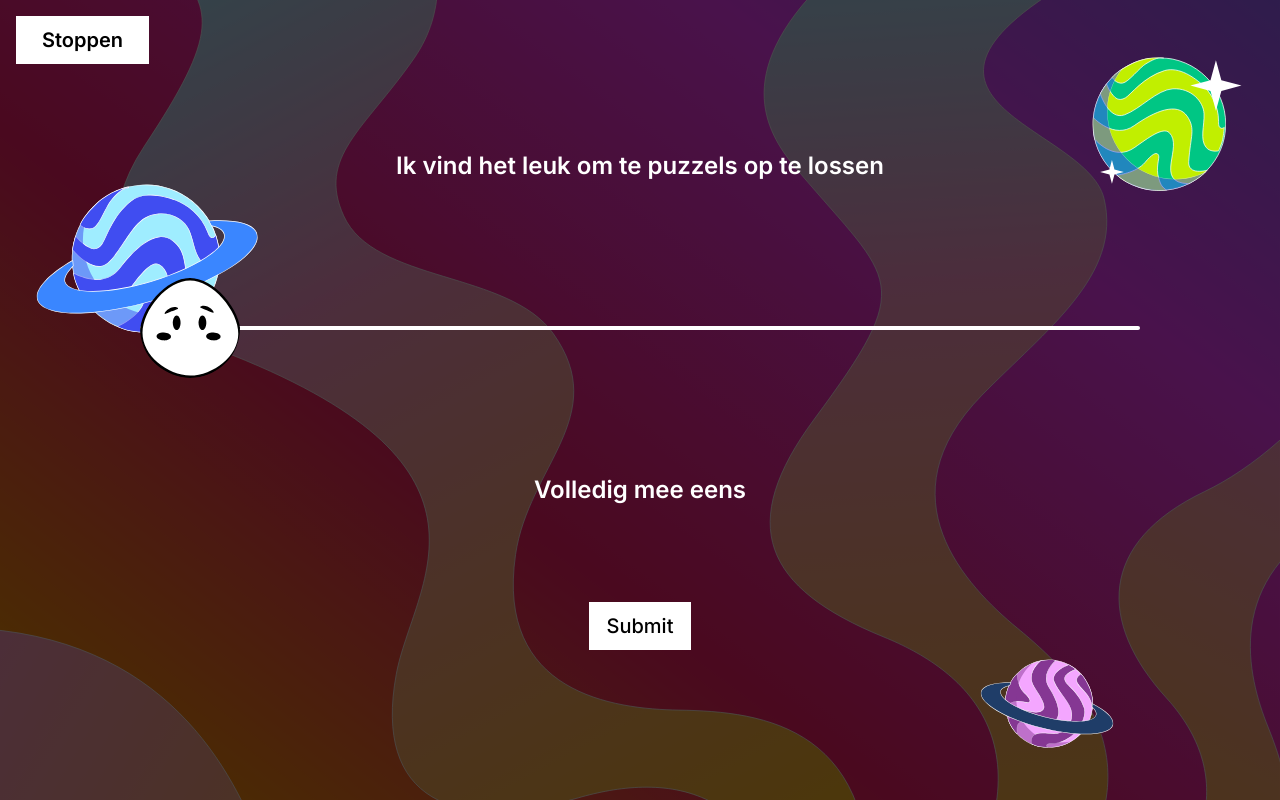
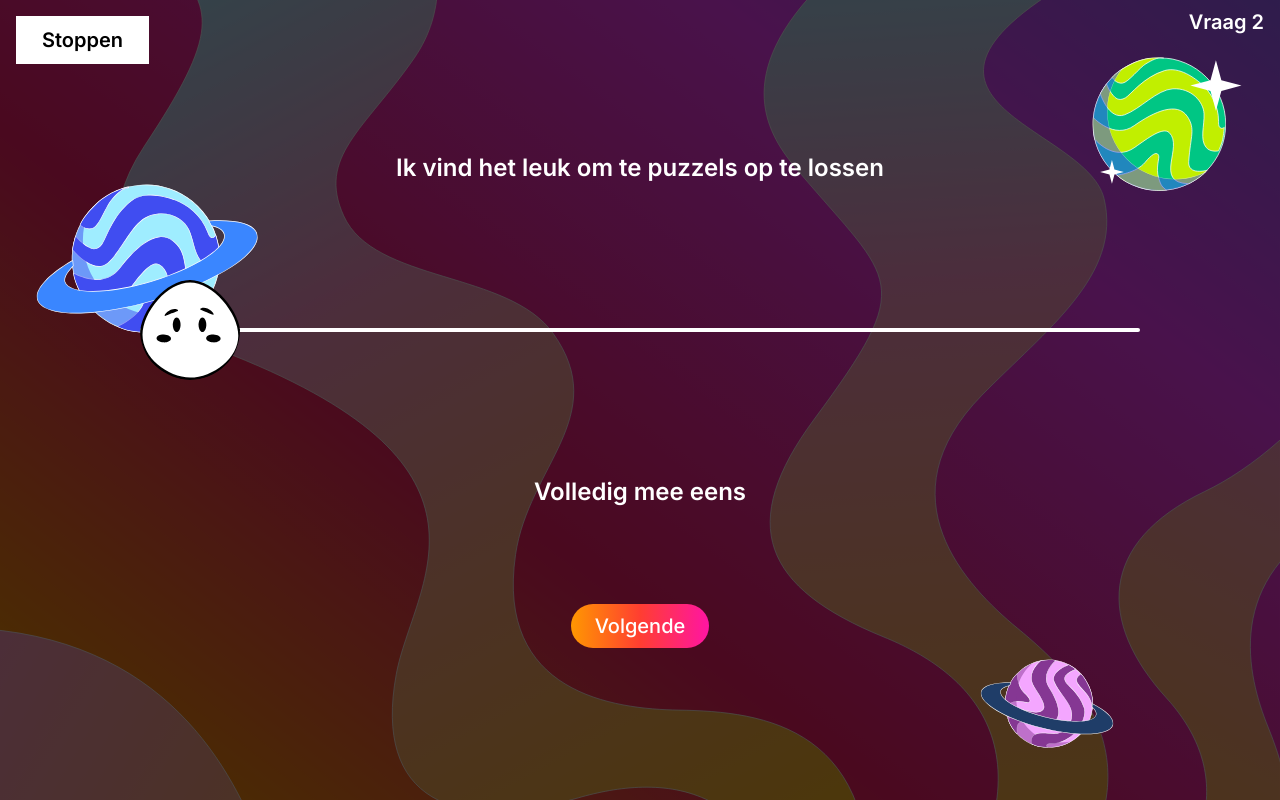
Before and after one commit to meatlake/k86-sprint4-portfolio-main-main, a Next.js app: page /question in a window 1280 px wide. Both pictures are taken after a click on the button 342 px from the left and 301 px from the top of the page. Built offline with nearby package versions, Linux system fonts and the light colour scheme.

Commit message:
sldier questions give 1 answer

```diff
--- a/app/components/QuizContainer.js
+++ b/app/components/QuizContainer.js
@@ -25,12 +25,27 @@ const QuizContainer = () => {
         [category[selectedIndex]]: prevScores[category[selectedIndex]] + 1,
       }));
     } else if (question.type === "slider") {
-      const categories = ["Coder", "3DArtiest", "Vormgever", "Animator"];
-      const selectedCategory = categories[answer];
-      setScores((prevScores) => ({
-        ...prevScores,
-        [selectedCategory]: prevScores[selectedCategory] + 1,
-      }));
+      if (currentQuestion === 1 && answer === 0) {
+        setScores((prevScores) => ({
+          ...prevScores,
+          Coder: prevScores["Coder"] + 1,
+        }));
+      } else if (currentQuestion === 3 && answer === 0) {
+        setScores((prevScores) => ({
+          ...prevScores,
+          Animator: prevScores["Animator"] + 1,
+        }));
+      } else if (currentQuestion === 5 && answer === 0) {
+        setScores((prevScores) => ({
+          ...prevScores,
+          Vormgever: prevScores["Vormgever"] + 1,
+        }));
+      } else if (currentQuestion === 7 && answer === 0) {
+        setScores((prevScores) => ({
+          ...prevScores,
+          "3DArtiest": prevScores["3DArtiest"] + 1,
+        }));
+      }
     }
 
     if (currentQuestion < questions.length - 1) {
@@ -51,6 +66,9 @@ const QuizContainer = () => {
 
   return (
     <div className="flex flex-col gap-12 text-center">
+      <h1 className="absolute right-4 top-2 text-xl font-semibold">
+        Vraag {currentQuestion + 1}
+      </h1>
       {question.type === "multiple-choice" ? (
         <MultipleChoice
           question={question.question}
--- a/app/components/Slider.js
+++ b/app/components/Slider.js
@@ -30,10 +30,10 @@ const Slider = ({ question, handleAnswer }) => {
         {["Volledig mee eens", "Eens", "Oneens", "Volledig mee oneens"][value]}
       </div>
       <button
-        className="border-2 text-xl font-medium border-transparent bg-white text-black px-4 py-2 hover:border-white hover:bg-black hover:text-white transition-all duration-200 ease-in-out lg:mt-12"
+        className=" text-xl font-medium border-transparent rounded-full bg-gradient-to-r from-[#FF9701] to-[#FF15A3] via-[#FF3E31] text-white px-6 py-2  hover:text-black transition-all duration-200 ease-in-out lg:mt-12"
         onClick={handleSubmit}
       >
-        Submit
+        Volgende
       </button>
     </div>
   );
--- a/app/data/questions.js
+++ b/app/data/questions.js
@@ -30,6 +30,9 @@ const questions = [
     type: "slider",
     question: "Ik vind het leuk om te puzzels op te lossen",
     category: "Coder",
+    min: 0,
+    max: 3,
+    answer: null,
   },
   {
     type: "multiple-choice",
@@ -49,6 +52,9 @@ const questions = [
     type: "slider",
     question: "Ik vind het leuk om muziek te maken",
     category: "Coder",
+    min: 0,
+    max: 3,
+    answer: null,
   },
   {
     type: "multiple-choice",
@@ -65,6 +71,9 @@ const questions = [
     type: "slider",
     question: "Ik vind het leuk om te tekenen en schilderen",
     category: "Coder",
+    min: 0,
+    max: 3,
+    answer: null,
   },
   {
     type: "multiple-choice",
@@ -81,6 +90,9 @@ const questions = [
     type: "slider",
     question: "Ik vind het leuk om te boetseren",
     category: "Coder",
+    min: 0,
+    max: 3,
+    answer: null,
   },
 ];
 
```
